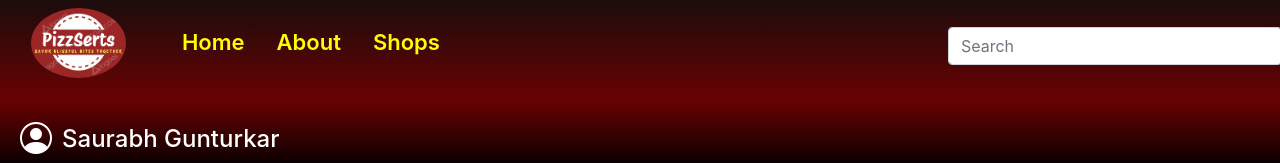
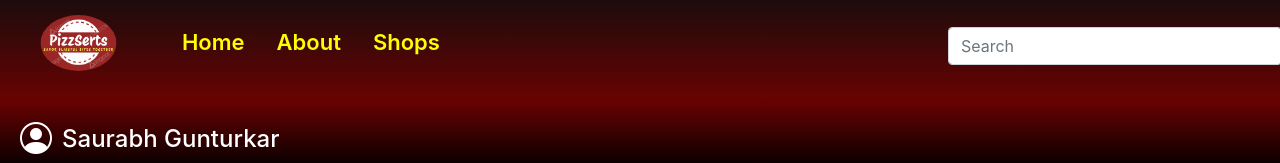
Before and after one commit to saurabhgunturkar/LandingPage1, a plain HTML site: page index.html in a window 1280 px wide. Shown: the top 163 px of the page. Drawn offline with nearby package versions, Linux system fonts and the light colour scheme; a web font is replaced by a local one.

Commit message:
last change

```diff
--- a/style.css
+++ b/style.css
@@ -422,6 +422,9 @@ footer {
         overflow: visible;
         height: 100px;
     }
+    .container-fluid img{
+        scale: 0.8;
+    }
 
     .home {
         width: 100%;
```
